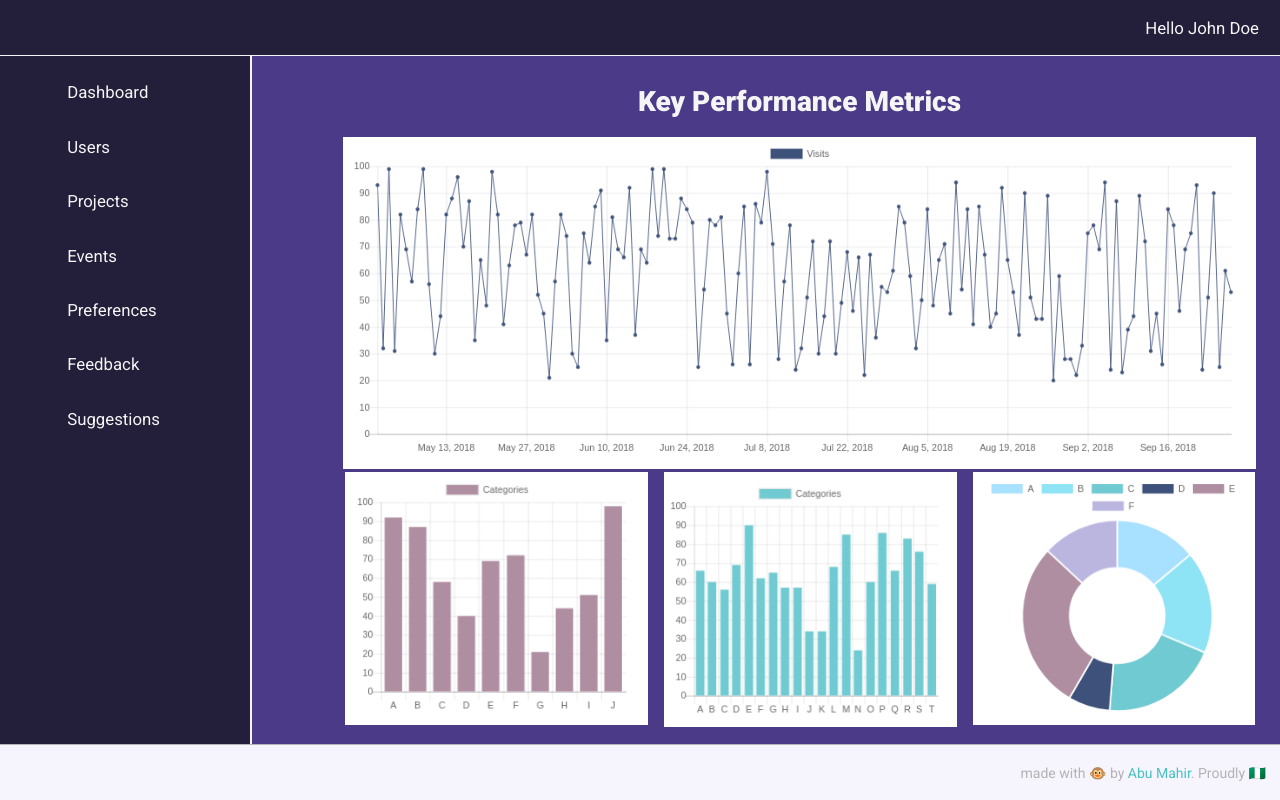
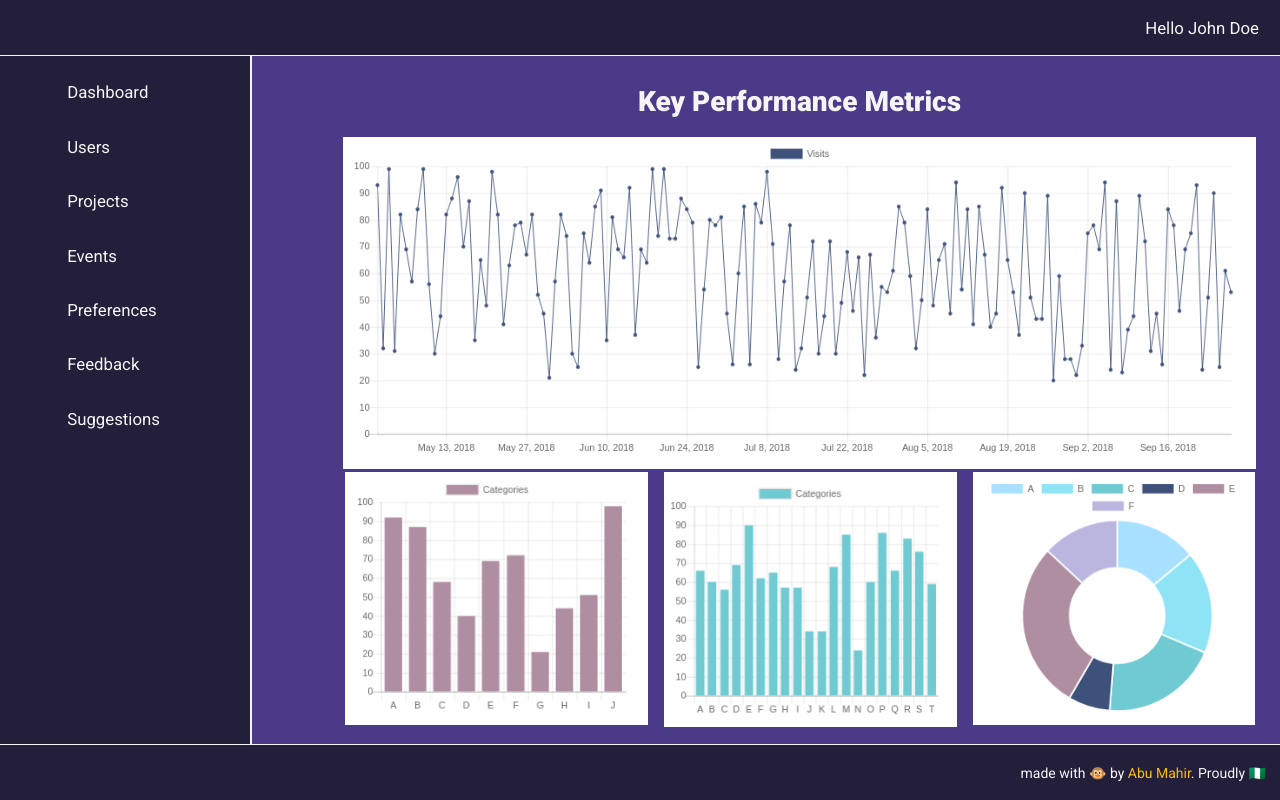
Before and after one commit to AbuMahir980/react-dashboard, a React (Vite) app: page /dashboard in a window 1280 px wide. Shown: the top 800 px of the page. Built offline with nearby package versions, Linux system fonts and the light colour scheme.

Commit message:
Change footer component background color + text color

```diff
--- a/src/css/footer.css
+++ b/src/css/footer.css
@@ -4,8 +4,8 @@
     left: 0;
     width: 100%;
     height: 4em;
-    background-color: #f6f4fc;
-    border-top: 1px solid #b3b3b3;
+    background-color: #231E39;
+    border-top: 1px solid whitesmoke;
 }
 
 .footer_sign {
@@ -14,11 +14,11 @@
     right: 1em;
     transform: translateY(-50%);
     font-size: 14px;
-    color: #b3b3b3;
+    color: whitesmoke;
 }
 
 .footer_sign span,
 a {
-    color: #49c1c3;
+    color: #FDBA0B;
     text-decoration: none;
 }
```
